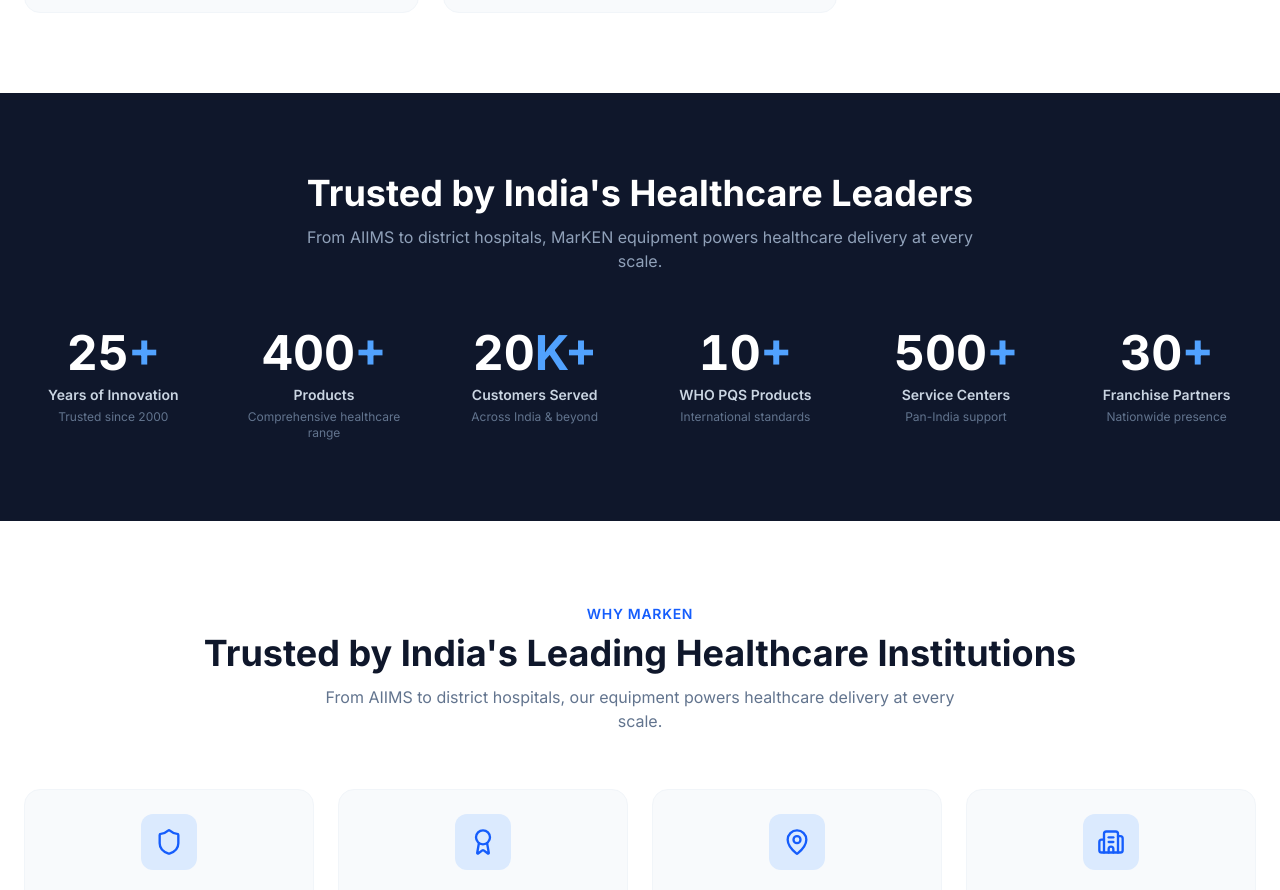
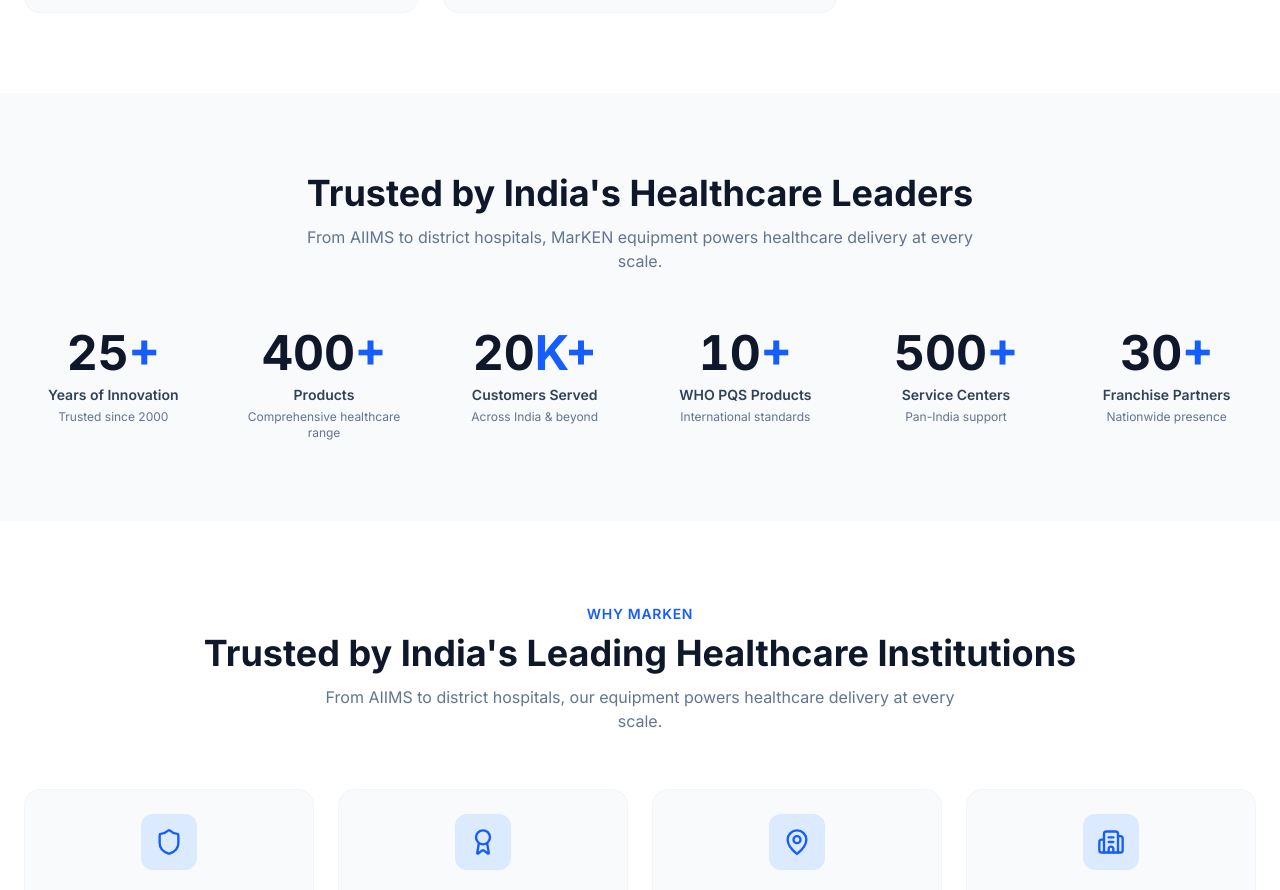
Before and after one commit to kamdipravin4120/MarKEN-Website, a Next.js app: page / in a window 1280 px wide. Shown: the part 2058-2948 px from the top of the page. Built offline with nearby package versions, Linux system fonts and the light colour scheme.

Commit message:
feat: make stats section theme-aware

```diff
--- a/src/components/home/StatsSection.tsx
+++ b/src/components/home/StatsSection.tsx
@@ -45,16 +45,16 @@
   }, [value]);
 
   return (
-    <div ref={ref} className="text-4xl md:text-5xl font-bold text-white tabular-nums">
+    <div ref={ref} className="text-4xl md:text-5xl font-bold text-slate-900 dark:text-white tabular-nums">
       {count.toLocaleString()}
-      <span className="text-blue-400">{suffix}</span>
+      <span className="text-blue-600 dark:text-blue-400">{suffix}</span>
     </div>
   );
 }
 
 export default function StatsSection() {
   return (
-    <section className="bg-slate-900 py-20">
+    <section className="bg-slate-50 dark:bg-slate-900 py-20">
       <div className="max-w-7xl mx-auto px-6">
         <motion.div
           initial={{ opacity: 0, y: 20 }}
@@ -62,10 +62,10 @@
           viewport={{ once: true }}
           className="text-center mb-14"
         >
-          <h2 className="text-3xl md:text-4xl font-bold text-white">
+          <h2 className="text-3xl md:text-4xl font-bold text-slate-900 dark:text-white">
             Trusted by India&apos;s Healthcare Leaders
           </h2>
-          <p className="mt-3 text-slate-400 max-w-2xl mx-auto">
+          <p className="mt-3 text-slate-500 dark:text-slate-400 max-w-2xl mx-auto">
             From AIIMS to district hospitals, MarKEN equipment powers healthcare delivery at every scale.
           </p>
         </motion.div>
@@ -80,8 +80,8 @@
               className="text-center"
             >
               <AnimatedCounter value={stat.value} suffix={stat.suffix} />
-              <p className="mt-2 text-sm font-semibold text-slate-300">{stat.label}</p>
-              <p className="text-xs text-slate-500 mt-1">{stat.description}</p>
+              <p className="mt-2 text-sm font-semibold text-slate-700 dark:text-slate-300">{stat.label}</p>
+              <p className="text-xs text-slate-500 dark:text-slate-500 mt-1">{stat.description}</p>
             </motion.div>
           ))}
         </div>
```
